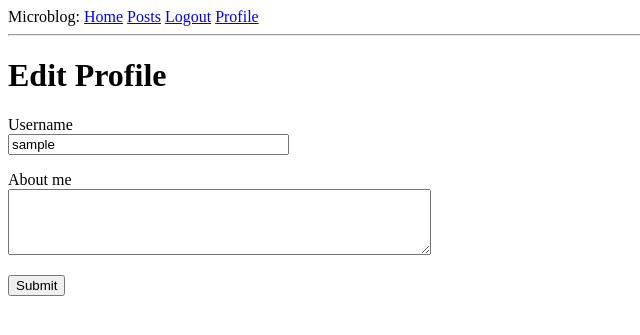
After one commit to zqf0722/Microblog, a Flask app: page /edit_profile in a window 1280 px wide. The commit adds this page. Shown: the top 335 px of the page, without its empty margins (0-640 px from the left). Run offline with Flask 2, Linux system fonts and the light colour scheme; the visitor is signed in with stand-in values (Sample User, id 1); data comes from the database, SQL or seed files in the repository; both versions use the stored data as it was after the commit.

Commit message:
error handling, fix a bug

```diff
--- a/app/forms.py
+++ b/app/forms.py
@@ -1,6 +1,6 @@
 from flask_wtf import FlaskForm
-from wtforms import StringField, PasswordField, BooleanField, SubmitField
-from wtforms.validators import ValidationError, DataRequired, Email, EqualTo
+from wtforms import StringField, PasswordField, BooleanField, SubmitField, TextAreaField
+from wtforms.validators import ValidationError, DataRequired, Email, EqualTo, Length
 from app.models import User
 
 class LoginForm(FlaskForm):
@@ -26,3 +26,18 @@ class RegistrationForm(FlaskForm):
         email = User.query.filter_by(email = email.data).first()
         if email:
             raise ValidationError('The email address was already registered. Choose another one or login with it.')
+
+class EditProfileForm(FlaskForm):
+    username = StringField('Username', validators=[DataRequired()])
+    about_me = TextAreaField('About me', validators=[Length(min=0, max=140)])
+    submit = SubmitField('Submit')
+
+    def __init__(self, original_username, *args, **kwargs):
+        super(EditProfileForm, self).__init__(*args, **kwargs)
+        self.original_username = original_username
+
+    def validate_username(self, username):
+        if username.data != self.original_username:
+            user = User.query.filter_by(username=self.username.data).first()
+            if user is not None:
+                raise ValidationError('Please use a different username.')
--- a/app/models.py
+++ b/app/models.py
@@ -2,12 +2,15 @@ from app import db, login
 from datetime import datetime
 from werkzeug.security import generate_password_hash, check_password_hash
 from flask_login import UserMixin
+from hashlib import md5
 
 class User(UserMixin, db.Model):
     id = db.Column(db.Integer, primary_key=True)
     username = db.Column(db.String(64), index=True, unique=True)
     email = db.Column(db.String(120), index=True, unique=True)
     password_hash = db.Column(db.String(128))
+    about_me = db.Column(db.String(140))
+    last_seen = db.Column(db.DateTime, default=datetime.utcnow)
 
     def __repr__(self):
         return '<User {}>'.format(self.username)
@@ -17,6 +20,11 @@ class User(UserMixin, db.Model):
 
     def check_password(self, password):
         return check_password_hash(self.password_hash, password)
+
+    def avatar(self, size):
+        digest = md5(self.email.lower().encode('UTF-8')).hexdigest()
+        return 'https://www.gravatar.com/avatar/{}?d=identicon&s={}'.format(digest, size)
+
 
 class Post(db.Model):
     id = db.Column(db.Integer, primary_key=True)
--- a/app/routes.py
+++ b/app/routes.py
@@ -3,7 +3,14 @@ from flask_login import current_user, login_user, logout_user, login_required
 from werkzeug.urls import url_parse
 from app.models import User
 from app import app, db
-from app.forms import LoginForm, RegistrationForm
+from app.forms import LoginForm, RegistrationForm, EditProfileForm
+from datetime import datetime
+
+@app.before_request
+def before_request():
+    if current_user.is_authenticated:
+        current_user.last_seen = datetime.utcnow()
+        db.session.commit()
 
 @app.route('/')
 def home():
@@ -63,3 +70,29 @@ def register():
         flash('Congratulations, you are now a registered user!')
         return redirect(url_for('login'))
     return render_template('register.html', title='Register', form=form)
+
+@app.route('/user/<username>')
+@login_required
+def user(username):
+    user = User.query.filter_by(username=username).first_or_404()
+    posts = [
+        {'author': user, 'body': 'Test post #1'},
+        {'author': user, 'body': 'Test post #2'}
+    ]
+    return render_template('user.html', user=user, posts=posts)
+
+@app.route('/edit_profile', methods=['GET', 'POST'])
+@login_required
+def edit_profile():
+    form = EditProfileForm(current_user.username)
+    if form.validate_on_submit():
+        current_user.username = form.username.data
+        current_user.about_me = form.about_me.data
+        db.session.commit()
+        flash('Your changes have been saved.')
+        return redirect(url_for('edit_profile'))
+    elif request.method == 'GET':
+        form.username.data = current_user.username
+        form.about_me.data = current_user.about_me
+    return render_template('edit_profile.html', title='Edit Profile',
+                           form=form)
--- /dev/null
+++ b/app/templates/404.html
@@ -0,0 +1,6 @@
+{% extends "base.html" %}
+
+{% block content %}
+    <h1>File Not Found</h1>
+    <p><a href="{{ url_for('home') }}">Back</a></p>
+{% endblock %}
--- /dev/null
+++ b/app/templates/_post.html
@@ -0,0 +1,6 @@
+<table>
+        <tr valign="top">
+            <td><img src="{{ post.author.avatar(36) }}"></td>
+            <td>{{ post.author.username }} says:<br>{{ post.body }}</td>
+        </tr>
+</table>
--- a/app/templates/base.html
+++ b/app/templates/base.html
@@ -17,6 +17,7 @@
             <a href="{{ url_for('login') }}">Login</a>
             {% else %}
             <a href="{{ url_for('logout') }}">Logout</a>
+            <a href="{{ url_for('user', username=current_user.username) }}">Profile</a>
             {% endif %}
         </div>
         <hr>
--- /dev/null
+++ b/app/templates/edit_profile.html
@@ -0,0 +1,23 @@
+{% extends "base.html" %}
+
+{% block content %}
+    <h1>Edit Profile</h1>
+    <form action="" method="post">
+        {{ form.hidden_tag() }}
+        <p>
+            {{ form.username.label }}<br>
+            {{ form.username(size=32) }}<br>
+            {% for error in form.username.errors %}
+            <span style="color: red;">[{{ error }}]</span>
+            {% endfor %}
+        </p>
+        <p>
+            {{ form.about_me.label }}<br>
+            {{ form.about_me(cols=50, rows=4) }}<br>
+            {% for error in form.about_me.errors %}
+            <span style="color: red;">[{{ error }}]</span>
+            {% endfor %}
+        </p>
+        <p>{{ form.submit() }}</p>
+    </form>
+{% endblock %}
--- a/config.py
+++ b/config.py
@@ -6,3 +6,9 @@ class Config():
     SQLALCHEMY_DATABASE_URI = os.environ.get('DATABASE_URL') or \
                               'sqlite:///' + os.path.join(basedir, 'app.db')
     SQLALCHEMY_TRACK_MODIFICATIONS = False
+    MAIL_SERVER = os.environ.get('MAIL_SERVER')
+    MAIL_PORT = int(os.environ.get('MAIL_PORT') or 25)
+    MAIL_USE_TLS = os.environ.get('MAIL_USE_TLS') is not None
+    MAIL_USERNAME = os.environ.get('MAIL_USERNAME')
+    MAIL_PASSWORD = os.environ.get('MAIL_PASSWORD')
+    ADMINS = ['your-email@example.com']
```
Also changed, not shown: app/__init__.py (+30 -1 lines), app/errors.py (added, +11 -0 lines), app/templates/500.html (added, +7 -0 lines), app/templates/user.html (added, +21 -0 lines), migrations/versions/ab35c7a30dfa_new_fields_in_user_model.py (added, +30 -0 lines), app.db, 1 other file.
